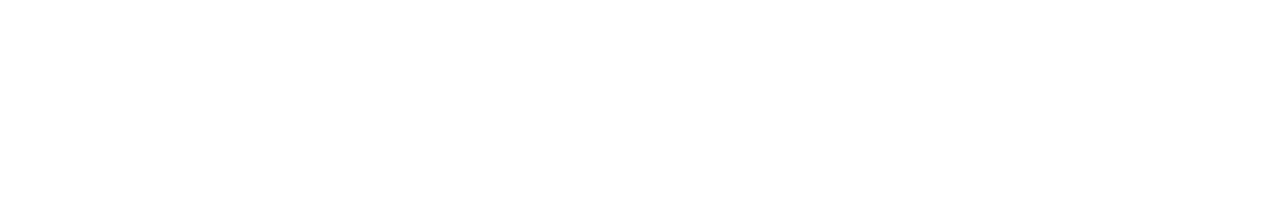
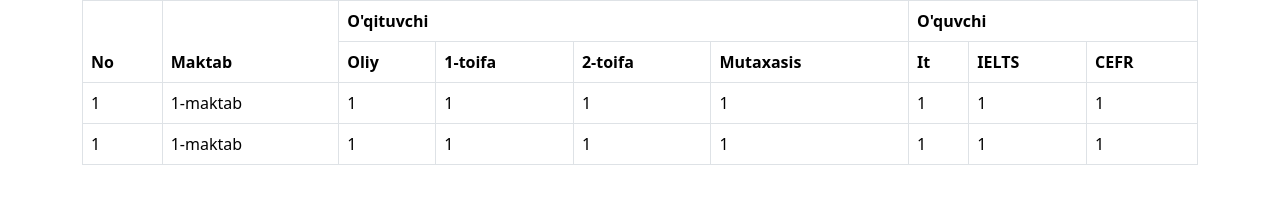
Before and after one commit to shohjahon-asqarov/responsive-table, a plain HTML site: page index.html in a window 1280 px wide. Drawn offline with nearby package versions, Linux system fonts and the light colour scheme.

Commit message:
add table

```diff
--- a/index.html
+++ b/index.html
@@ -14,7 +14,61 @@
 
 <body>
 
+    <div class="container">
+        <div class="row">
+            <div class="col-12">
+                <div class="table-responsive">
+                    <table class="table table-hover table-bordered">
+                        <thead>
+                            <tr>
+                                <th class="headcol" rowspan="3" scope="col">No</th>
+                                <th class="headcol" rowspan="3" scope="col">Maktab</th>
+                                <th rowspan="1" colspan="4" scope="col">O'qituvchi</th>
+                                <th rowspan="1" colspan="3" scope="col">O'quvchi</th>
+                            </tr>
+                            <tr>
+                                <th class="not" rowspan="1" scope="col">Oliy</th>
+                                <th class="not" rowspan="1" scope="col">1-toifa</th>
+                                <th rowspan="1" scope="col">2-toifa</th>
+                                <th rowspan="1" scope="col">Mutaxasis</th>
+                                <th rowspan="1" scope="col">It</th>
+                                <th rowspan="1" scope="col">IELTS</th>
+                                <th rowspan="1" scope="col">CEFR</th>
+                            </tr>
+                        </thead>
 
+                        <tbody>
+                            <tr>
+                                <td class="headcol">1</td>
+                                <td class="headcol">1-maktab</td>
+                                <td>1</td>
+                                <td>1</td>
+                                <td>1</td>
+                                <td>1</td>
+                                <td>1</td>
+                                <td>1</td>
+                                <td>1</td>
+
+                            </tr>
+
+                            <tr>
+                                <td class="headcol">1</td>
+                                <td class="headcol">1-maktab</td>
+                                <td>1</td>
+                                <td>1</td>
+                                <td>1</td>
+                                <td>1</td>
+                                <td>1</td>
+                                <td>1</td>
+                                <td>1</td>
+
+                            </tr>
+                        </tbody>
+                    </table>
+                </div>
+            </div>
+        </div>
+    </div>
 
 </body>
 
```
